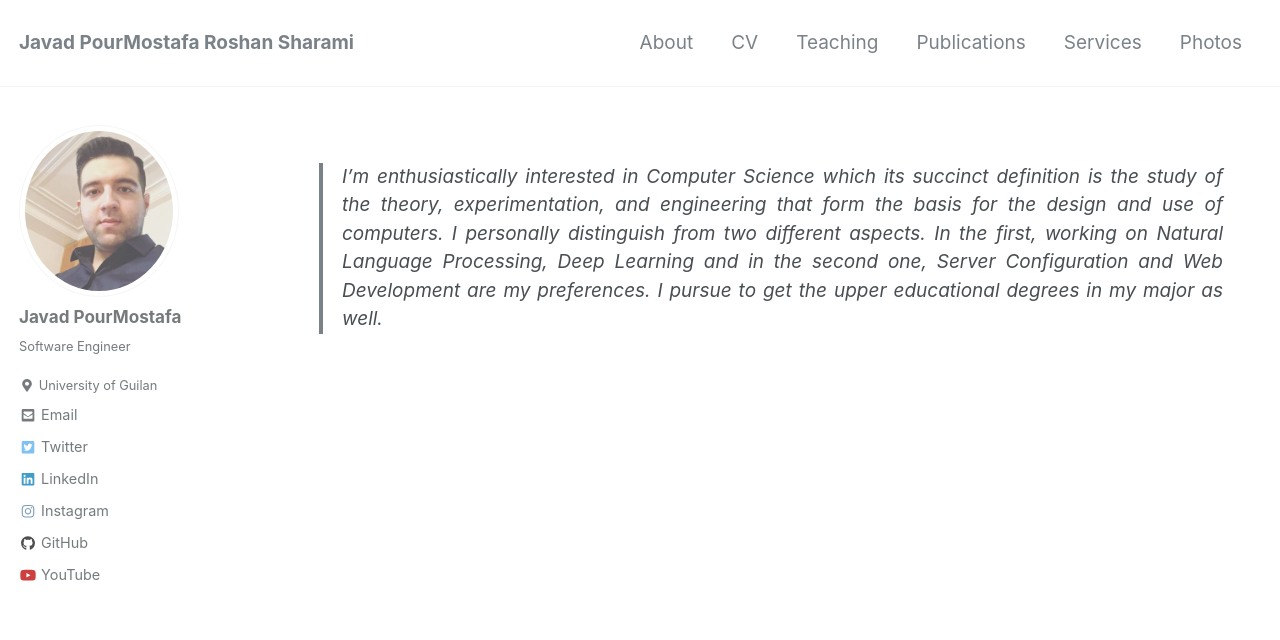
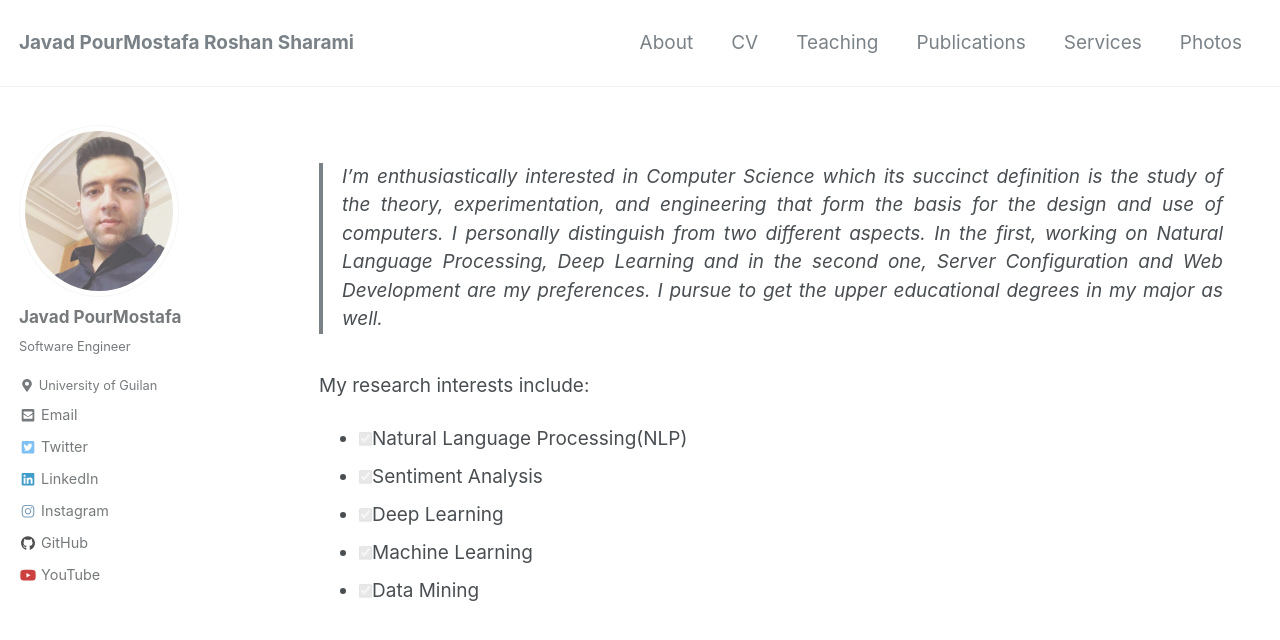
Before and after one commit to JoyeBright/JoyeBright.github.io, a Jekyll site: the page built from _pages/about.md, in a window 1280 px wide and 900 px high. Shown: the top 640 px of the window. Built offline with Jekyll 4.4.1, drawn with Linux system fonts in a browser that asks for light colours; nearby versions of some CDN libraries.

Commit message:
update about me

```diff
--- a/_pages/about.md
+++ b/_pages/about.md
@@ -7,3 +7,10 @@ author_profile: true
 
 > I'm enthusiastically interested in Computer Science which its succinct definition is the study of the theory, experimentation, and engineering that form the basis for the design and use of computers. I personally distinguish from two different aspects. In the first, working on Natural Language Processing, Deep Learning and in the second one, Server Configuration and Web Development are my preferences.
 I pursue to get the upper educational degrees in my major as well.
+
+My research interests include:
+ - [x] Natural Language Processing(NLP)
+ - [x] Sentiment Analysis
+ - [x] Deep Learning
+ - [x] Machine Learning
+ - [x] Data Mining
```
